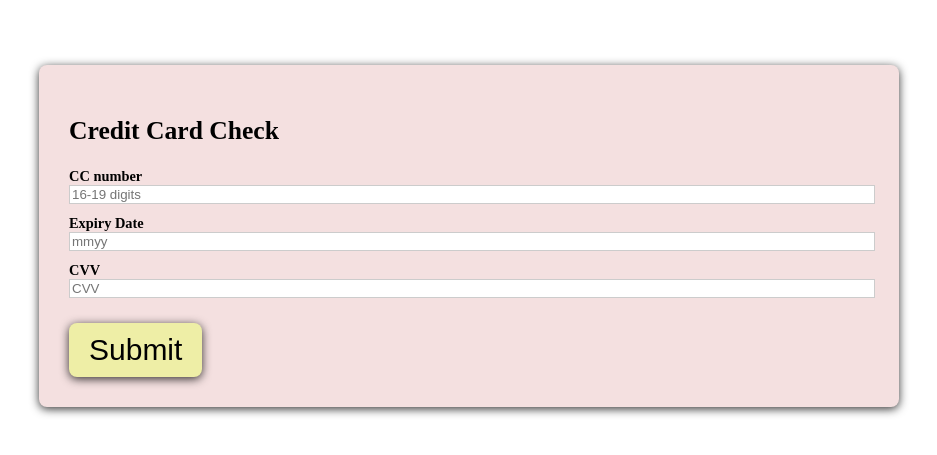
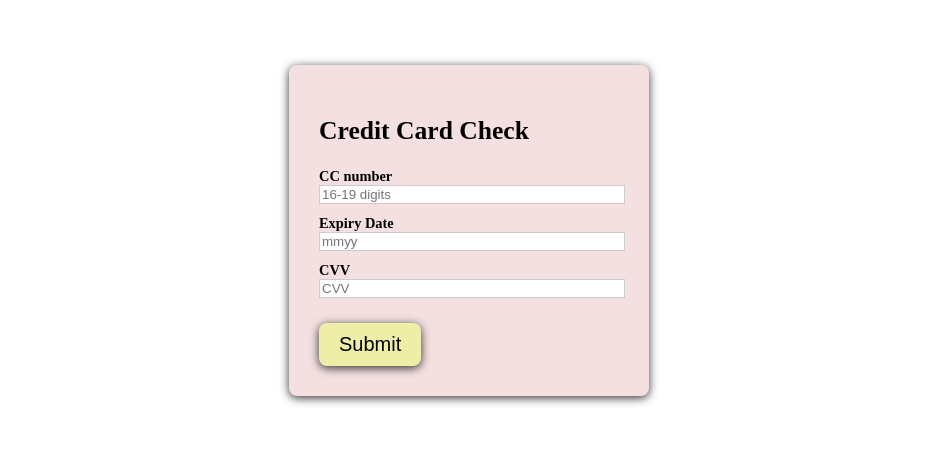
Before and after one commit to markoravnice25/evaluation-task-LevelUp, a React (Create React App) app in the folder client/: page / in a window 1280 px wide. Shown: the part 143-598 px from the top of the page, without its empty margins (171-1108 px from the left). Built offline with nearby package versions, Linux system fonts and the light colour scheme.

Commit message:
completed task without Luhn's algorithm yet

```diff
--- a/client/src/index.css
+++ b/client/src/index.css
@@ -7,7 +7,7 @@ form {
   padding: 30px;
   border-radius: 8px;
   box-shadow: 0px 2px 10px rgba(0,0,0,0.8);
-  width: 800px;
+  width: 300px;
   margin: 200px 0;
 }
 h1{
@@ -29,7 +29,7 @@ label {
   border: 1px rgb(238, 238, 166);
   border-radius: 8px;
   margin-top: 15px;
-  font-size: 30px;
+  font-size: 20px;
   padding: 10px 20px;
   cursor: pointer;
 }
```
Also changed, not shown: 1 other file (tests, documents, lock files or other folders).
